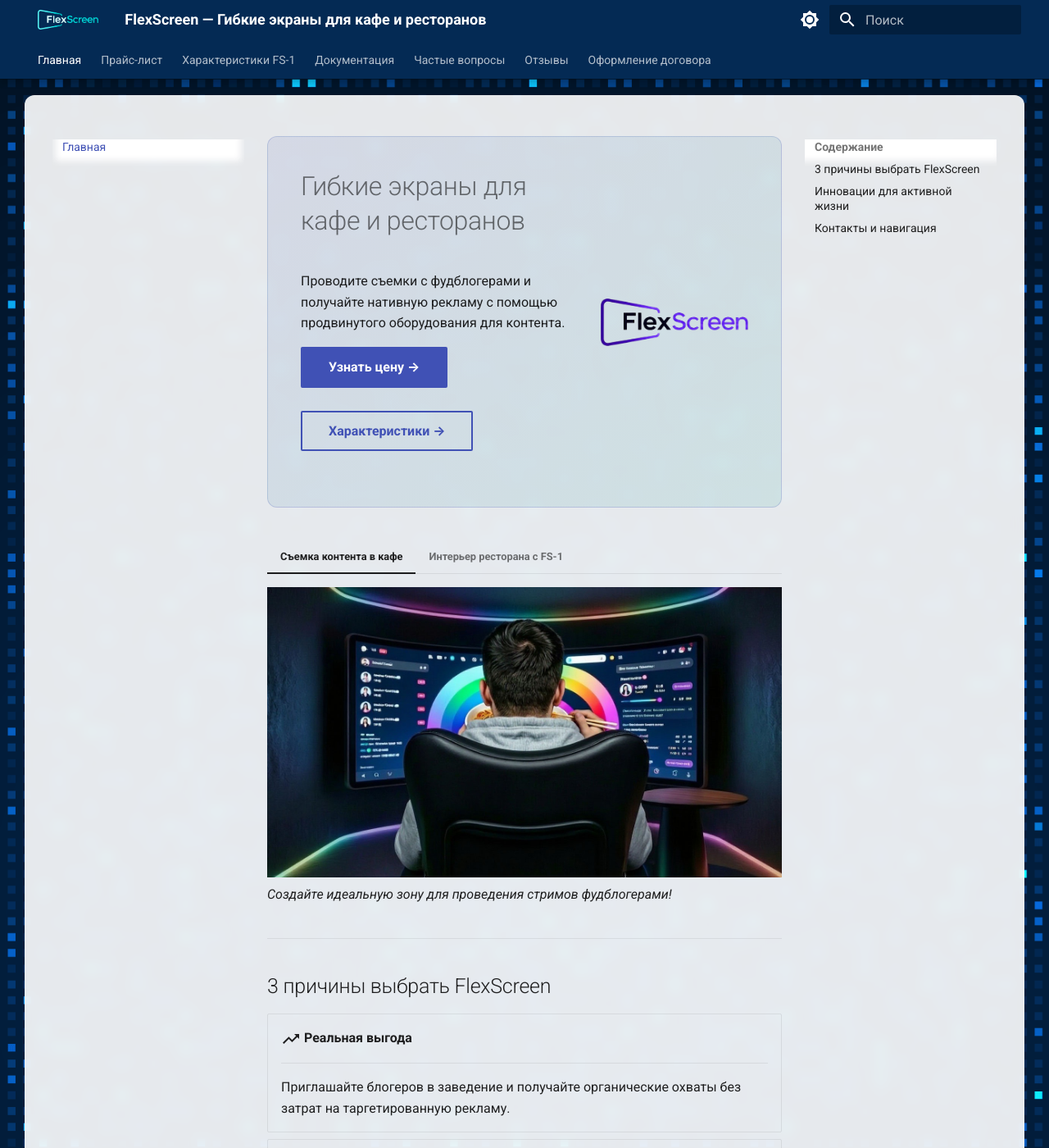
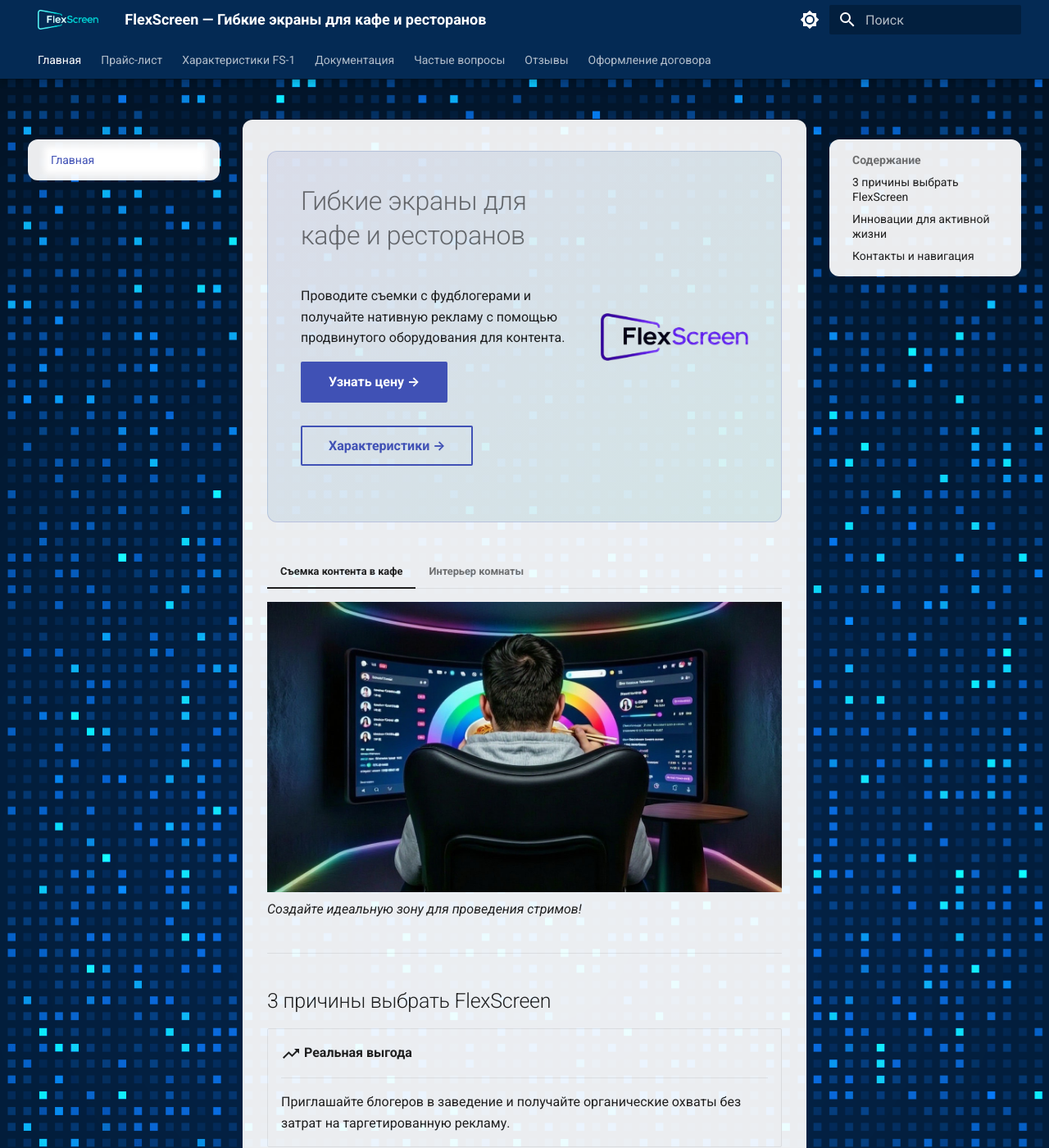
Before and after one commit to egor0169/mkdocs-demo1, an MkDocs documentation site: the page built from docs/index.md, in a window 1280 px wide and 1400 px high. Shown: the whole window at 82% size. Built offline with MkDocs 1.6.1 and Material for MkDocs 9.7.7, drawn with Linux system fonts in a browser that asks for light colours.

Commit message:
I see the end

```diff
--- a/docs/assets/custom.css
+++ b/docs/assets/custom.css
@@ -93,24 +93,24 @@
 }
 
 /* Фоновая картинка на весь экран */
+/* Фоновая картинка на весь экран */
 body {
   background: url("images/Dabadee\ Dabada.png") center / cover fixed no-repeat;
 }
 
-/* Полупрозрачный блок для основного контента, чтобы текст легко читался */
-.md-main__inner {
-  background-color: rgba(255, 255, 255, 0.9);
-  backdrop-filter: blur(8px);
+/* Подложка только под текстовую область, не затрагивая мобильное меню */
+.md-content__inner {
+  background-color: rgba(255, 255, 255, 0.92);
   border-radius: 12px;
   padding: 1.5rem;
   margin-top: 1rem;
   margin-bottom: 1rem;
 }
 
-/* Адаптация подложки под темную тему сайта */
-[data-md-color-scheme="slate"] .md-main__inner {
-  background-color: rgba(30, 33, 41, 0.9);
+[data-md-color-scheme="slate"] .md-content__inner {
+  background-color: rgba(30, 33, 41, 0.92);
 }
+
 
 /* Отступы между кнопками в баннере и при переносе на новую строку */
 .hero-banner .md-button {
@@ -118,15 +118,43 @@ body {
   margin-bottom: 0.6rem;
 }
 
-/* Исправление мобильного меню поверх размытого фона */
-.md-header {
-  z-index: 4;
+/* Подложка для основного контента */
+.md-content__inner {
+  background-color: rgba(255, 255, 255, 0.92);
+  border-radius: 12px;
+  padding: 1.5rem;
+  margin-top: 1rem;
+  margin-bottom: 1rem;
 }
 
-.md-overlay {
-  z-index: 5;
+[data-md-color-scheme="slate"] .md-content__inner {
+  background-color: rgba(30, 33, 41, 0.92);
 }
 
-.md-sidebar--primary {
-  z-index: 6 !important;
+/* Подложка для правого оглавления («Содержание») и левой панели только на ПК */
+@media screen and (min-width: 76.25em) {
+  .md-sidebar,
+  .md-sidebar__inner,
+  .md-sidebar__scrollwrap {
+    height: fit-content !important;
+  }
+
+  .md-sidebar__scrollwrap {
+    background-color: rgba(255, 255, 255, 0.92);
+    border-radius: 12px;
+    padding: 0.8rem;
+    margin-top: 1rem;
+    max-height: calc(100vh - 6rem);
+  }
+
+  [data-md-color-scheme="slate"] .md-sidebar__scrollwrap {
+    background-color: rgba(30, 33, 41, 0.92);
+  }
 }
+
+
+/* Убираем белую полоску-градиент у заголовка «Содержание» */
+.md-nav__title {
+  background: transparent !important;
+  box-shadow: none !important;
+}
--- a/docs/index.md
+++ b/docs/index.md
@@ -24,11 +24,11 @@
 
 === "Съемка контента в кафе"
     ![Съемка в кафе](assets/images/STREAM.jpeg)
-    *Создайте идеальную зону для проведения стримов фудблогерами!*
+    *Создайте идеальную зону для проведения стримов!*
 
-=== "Интерьер ресторана с FS-1"
+=== "Интерьер комнаты"
     ![Интерьер ресторана](assets/images/RGB.jpeg)
-    *Гибкий экран гармонично вписывается в любой интерьер и не занимает лишнего места.*
+    *Гибкий экран гармонично вписывается в любой интерьер!.*
 
 ---
 
```
Also changed, not shown: docs/docs.md (+7 -0 lines), docs/faq.md (+7 -0 lines), docs/reviews.md (+5 -0 lines).
